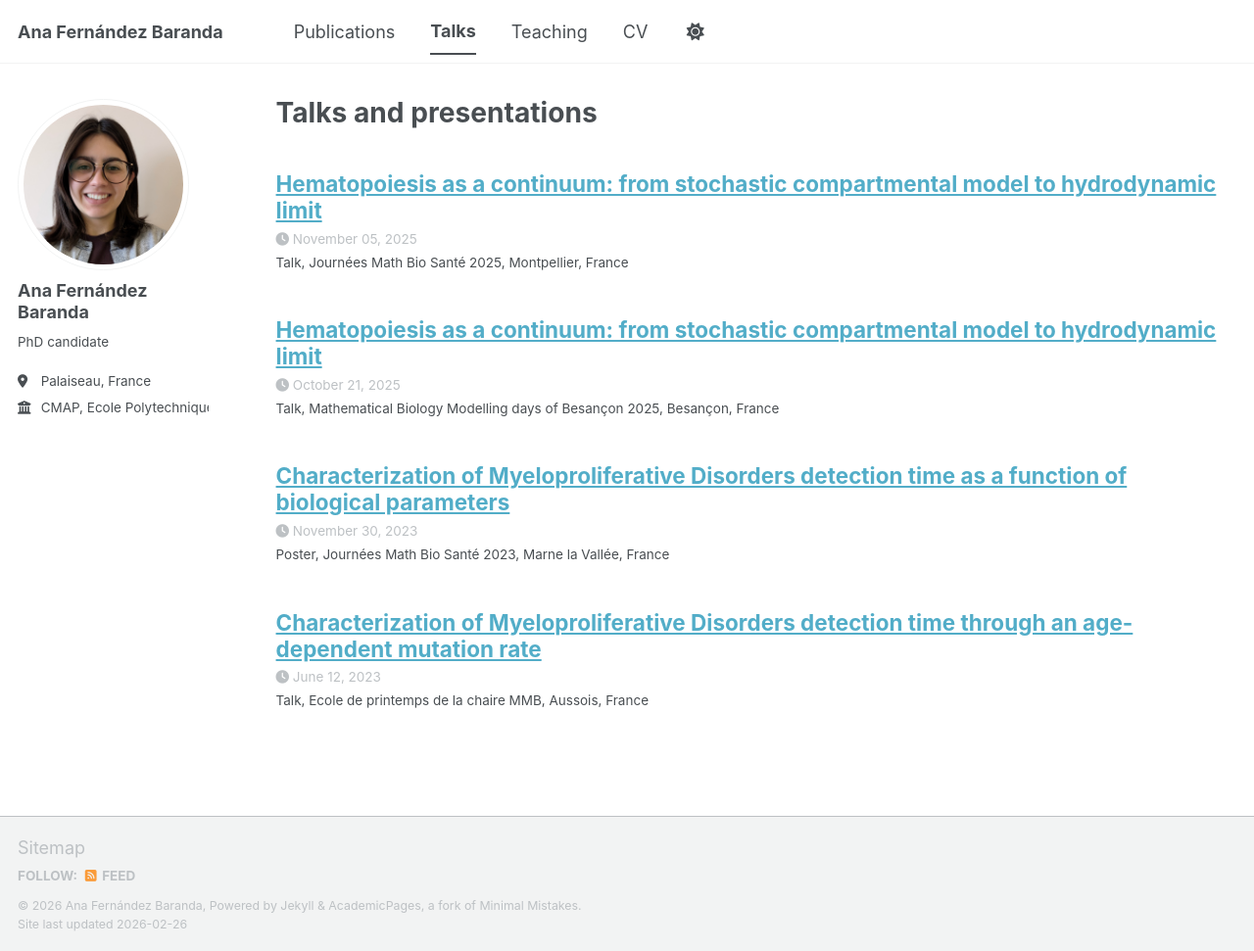
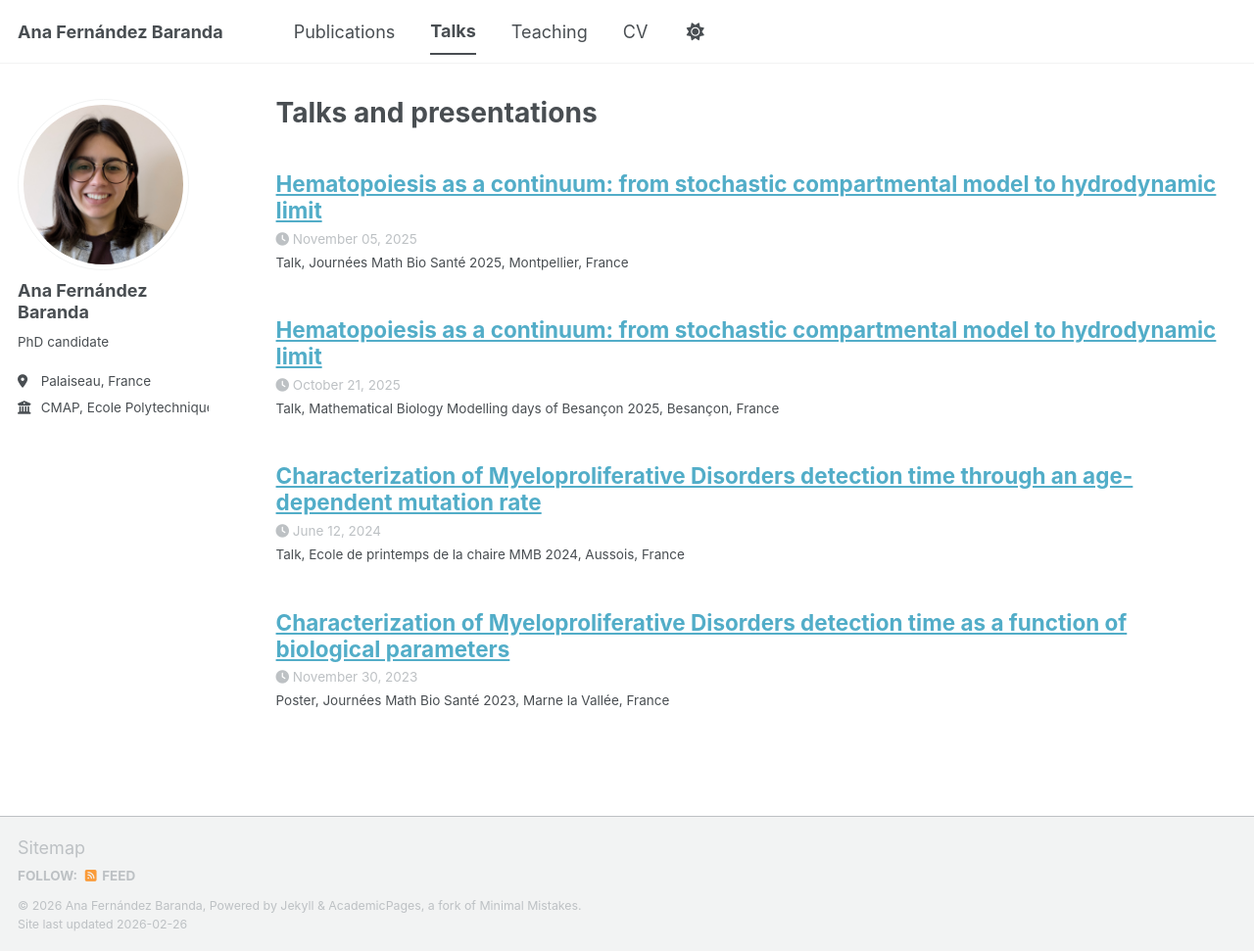
Before and after one commit to ana-fernandezbaranda/ana-fernandezbaranda.github.io, a Jekyll site: the page built from _pages/talks.html, in a window 1280 px wide and 971 px high. Shown: the whole window at 98% size. Built offline with Jekyll 4.4.1, drawn with Linux system fonts in a browser that asks for light colours; a script bundle is joined from its source files by our own code; library files that are not in the unit come from our copies.

Commit message:
Update and rename 2023-06-12-Aussois.md to 2024-06-12-Aussois.md

```diff
--- a/_talks/2023-06-12-Aussois.md
+++ b/_talks/2024-06-12-Aussois.md
@@ -2,8 +2,8 @@
 title: "Characterization of Myeloproliferative Disorders detection time through an age-dependent mutation rate"
 collection: talks
 type: "Talk"
-permalink: /talks/2023-06-12-Aussois
-venue: "Ecole de printemps de la chaire MMB"
-date: 2023-06-12
+permalink: /talks/2024-06-12-Aussois
+venue: "Ecole de printemps de la chaire MMB 2024"
+date: 2024-06-12
 location: "Aussois, France"
 ---
```
